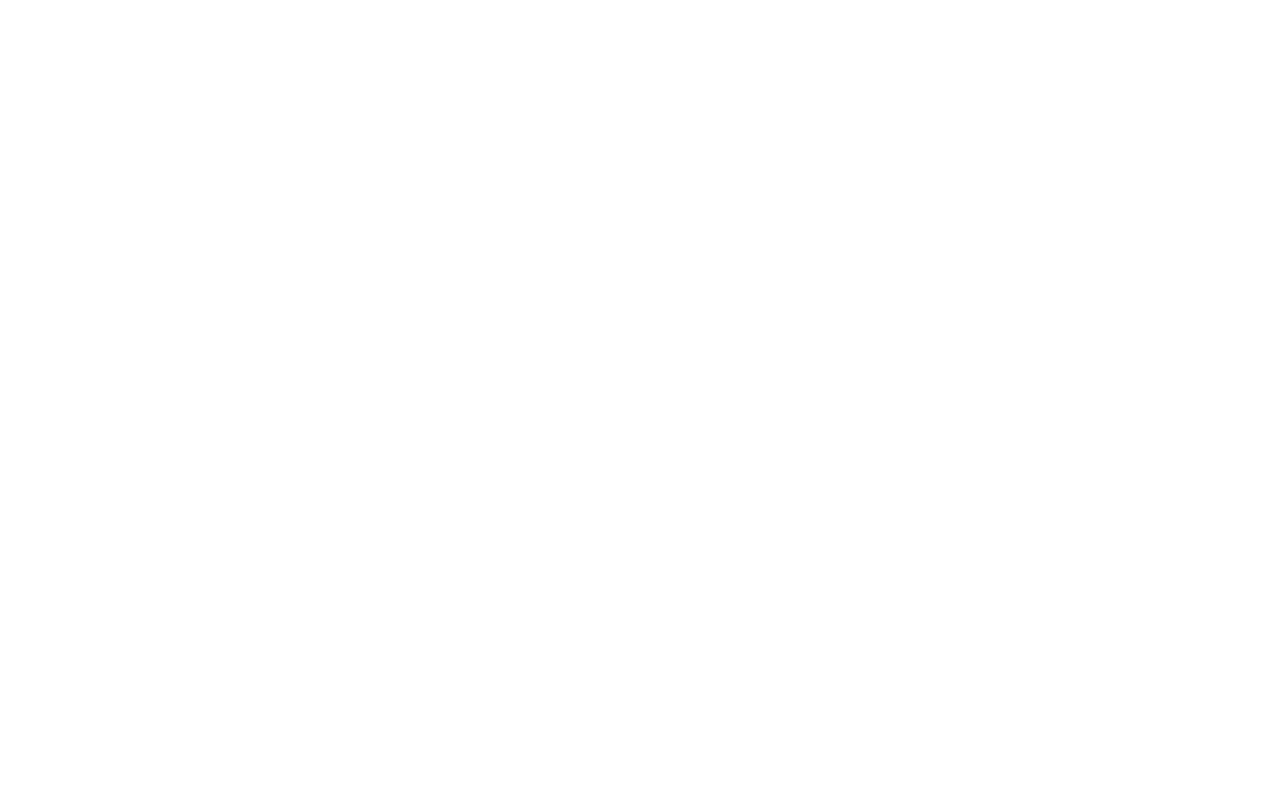
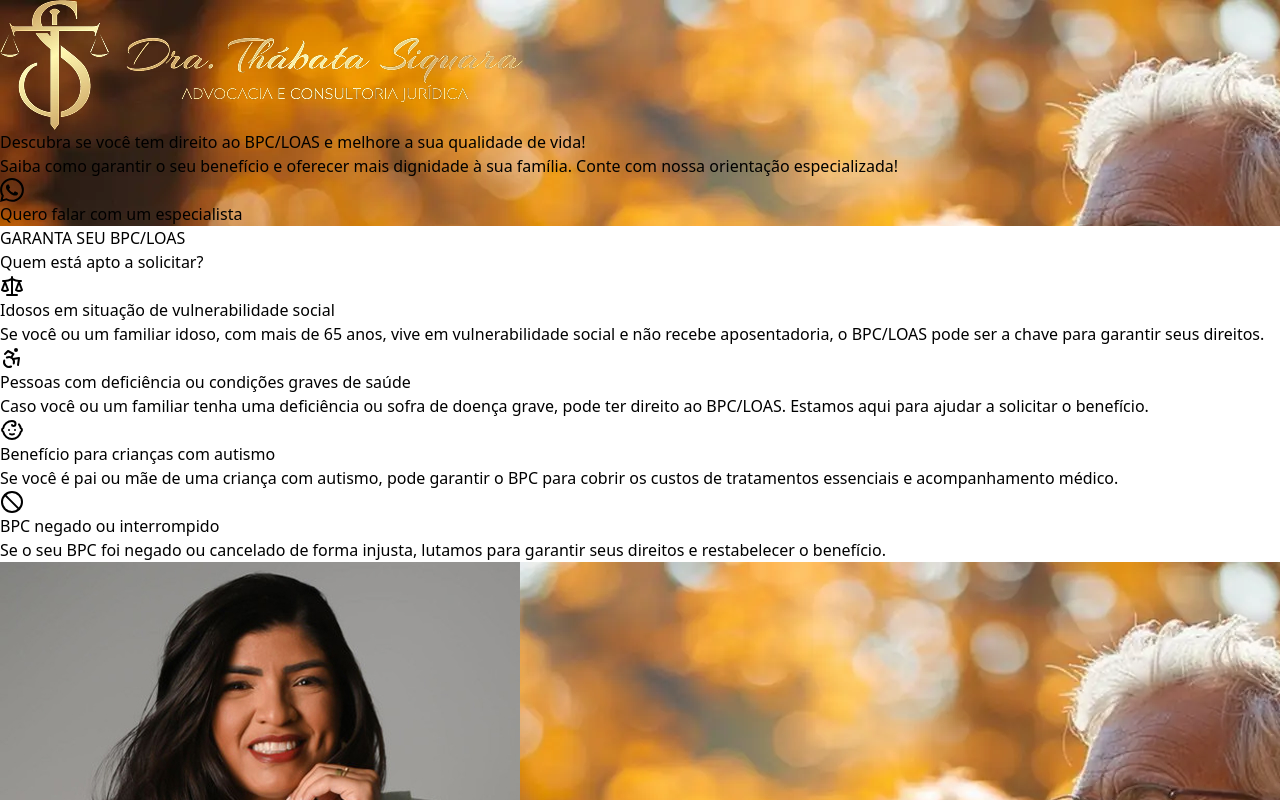
Before and after one commit to EdisonMatos/LP-Tabatha, a React (Vite) app: page /bpc in a window 1280 px wide. Before the commit this address had no page. Shown: the top 800 px of the page. Built offline with nearby package versions, Linux system fonts and the light colour scheme; a web font is replaced by a local one.

Commit message:
fix: Altera imagem about  da Lpv

```diff
--- a/src/main.jsx
+++ b/src/main.jsx
@@ -13,7 +13,7 @@
   <Router>
     <Routes>
       <Route path="/" element={<Index />} />
-      {/* <Route path="/bpc" element={<Lp01 />} /> */}
+      <Route path="/bpc" element={<Lp01 />} />
       {/* <Route path="/lp02" element={<Lp02 />} /> */}
       {/* <Route path="/lp03" element={<Lp03 />} /> */}
     </Routes>
```
